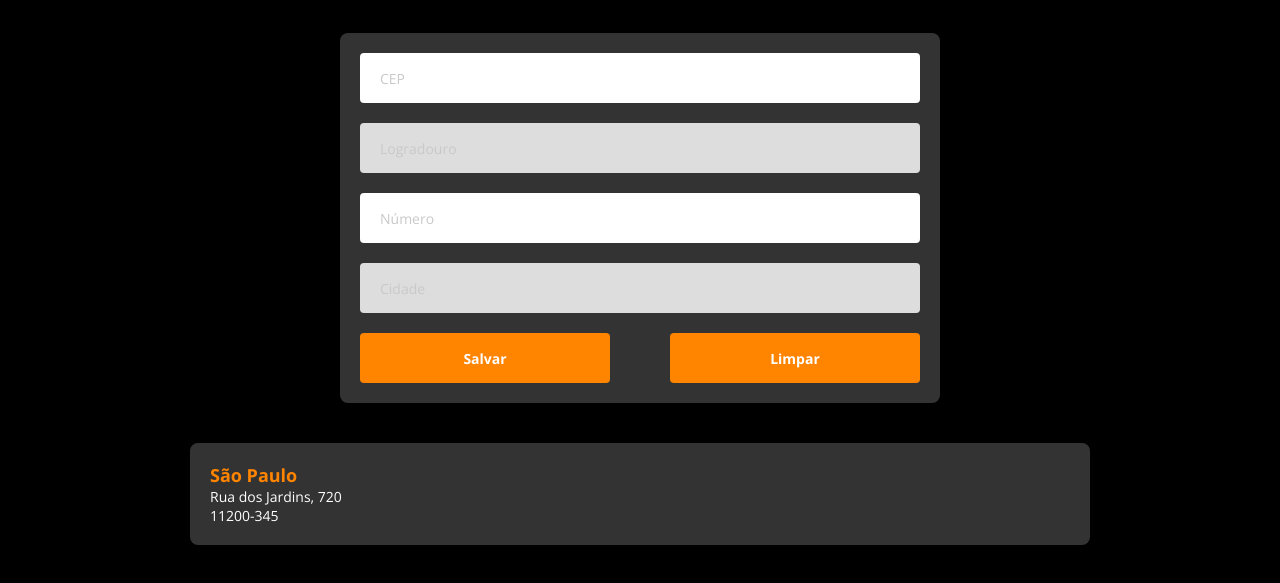
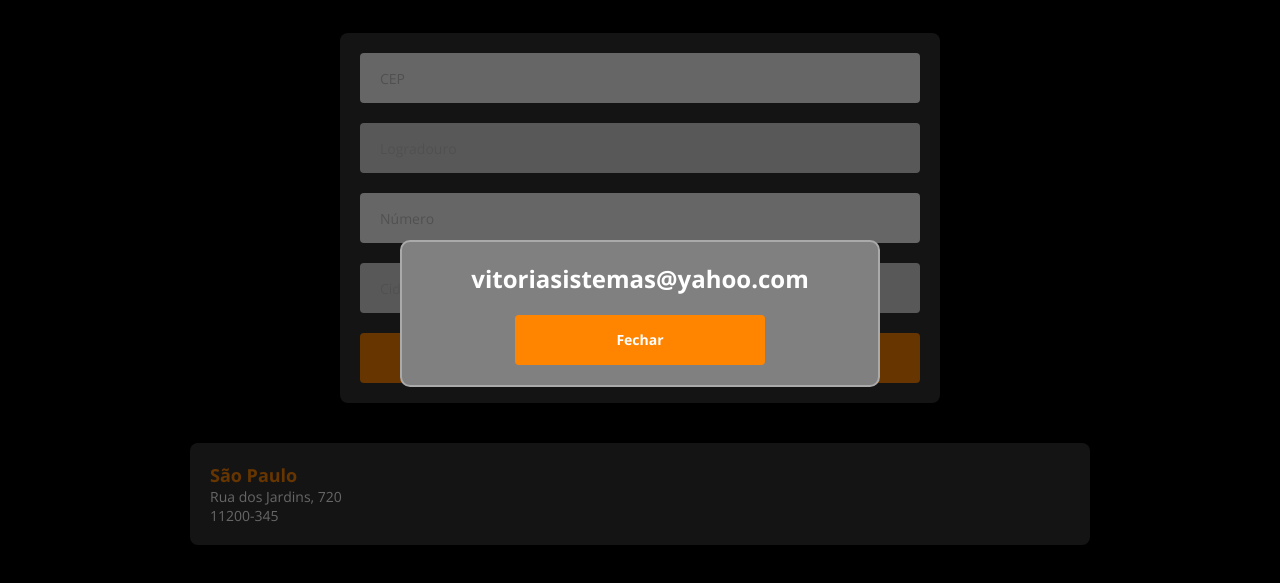
Before and after one commit to SystemVix/DsViaCEP, a plain HTML site: page index.html in a window 1280 px wide. Shown: the part 87-670 px from the top of the page. Drawn offline with nearby package versions, Linux system fonts and the light colour scheme.

Commit message:
Fazendo o layout do modal

```diff
--- /dev/null
+++ b/css/buttons.css
@@ -0,0 +1,27 @@
+.btn-container
+{
+   display: flex;
+   justify-content: space-between;
+}
+
+.btn
+{
+   width: 250px;
+   height: 50px;
+   background-color: #ff8400;
+   border-radius: 4px;
+   border: 0;
+   color: white;
+   font-weight: 700;
+   font-size: 14px;
+}
+
+.btn-left
+{
+   margin-right: 10px;
+}
+
+.btn-right
+{
+   margin-left: 10px;
+}
--- /dev/null
+++ b/css/modal.css
@@ -0,0 +1,41 @@
+.modal-container
+{
+   position: fixed;
+   top: 0;
+   left: 0;
+   padding: 20px;
+   height: 100vh;
+   width: 100%;
+   /* z-index: 1 garante que o modal ficará a frente da janela principal */
+   z-index: 1;
+   background-color: rgba(0, 0, 0, 0.6);
+   display: none;
+}
+
+.modal-container.active
+{
+   display: flex;
+   justify-content: center;
+   align-items: center;
+}
+
+.modal-box
+{
+   width: 100%;
+   max-width: 480px;
+   background-color: gray;
+   padding: 20px;
+   border-radius: 10px;
+   border: 2px solid #aaa;
+   display: flex;
+   flex-direction: column;
+   align-items: center;
+}
+
+.modal-content
+{
+   color: white;
+   margin-bottom: 20px;
+   font-size: 24px;
+   font-weight: 700;
+}
--- a/css/styles.css
+++ b/css/styles.css
@@ -1,3 +1,6 @@
+@import "modal.css";
+@import "buttons.css";
+
 *
 {
    box-sizing: border-box;
@@ -95,34 +98,6 @@ html, body
    background-color: #ddd;
 }
 
-.btn-container
-{
-   display: flex;
-   justify-content: space-between;
-}
-
-.btn
-{
-   width: 250px;
-   height: 50px;
-   background-color: #ff8400;
-   border-radius: 4px;
-   border: 0;
-   color: white;
-   font-weight: 700;
-   font-size: 14px;
-}
-
-.btn-left
-{
-   margin-right: 10px;
-}
-
-.btn-right
-{
-   margin-left: 10px;
-}
-
 .list-container
 {
    width: 100%;
--- a/index.html
+++ b/index.html
@@ -57,6 +57,16 @@
       </section>
    </main>
 
+   <section id="modal-contact" class="modal-container active">
+      <div class="modal-box">
+         <div class="modal-content">
+            <p>vitoriasistemas@yahoo.com</p>
+         </div>
+         <button class="btn">Fechar</button>
+      </div>
+
+   </section>
+
    <script type="module" src="js/vsviacep.js"></script>
 </body>
 </html>
```
